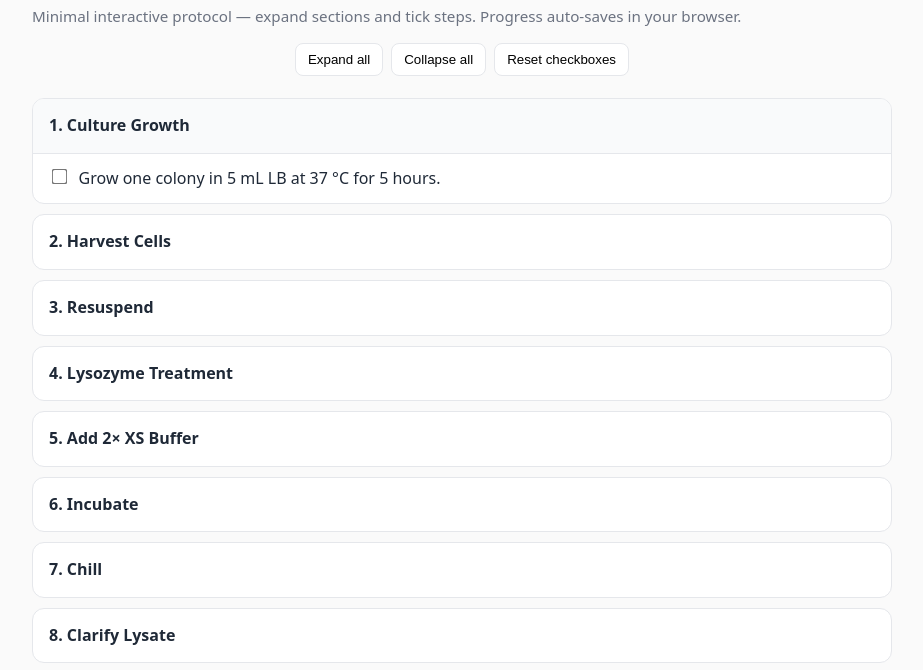
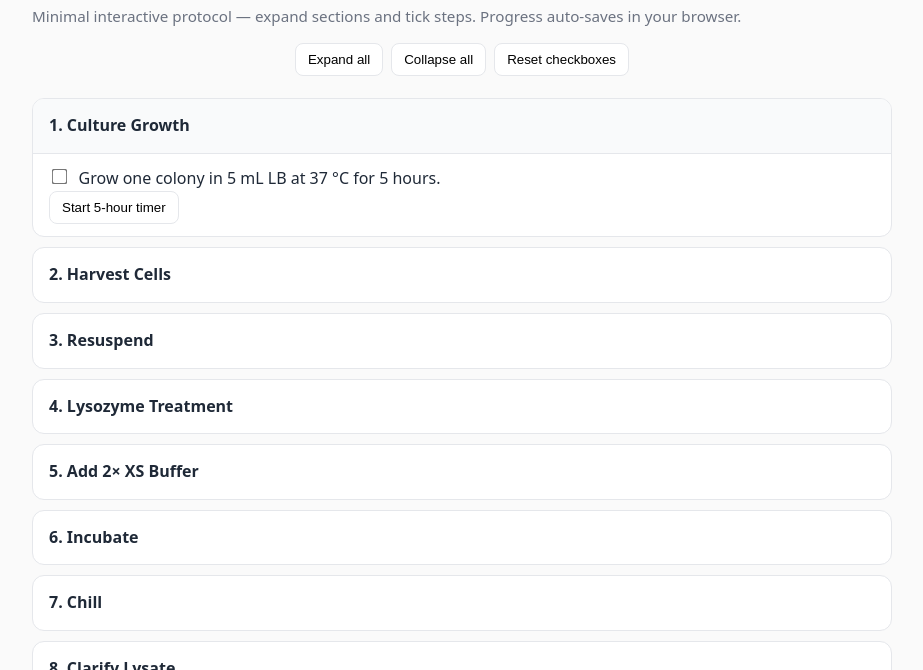
Before and after one commit to lc153/interactive-protocols, a plain HTML site: page protocols/dna-extraction/gdna.html in a window 1280 px wide. Shown: the part 109-779 px from the top of the page, without its empty margins (178-1101 px from the left). Drawn offline with Linux system fonts and the light colour scheme.

Commit message:
interactive_timer_added

```diff
--- a/protocols/dna-extraction/gdna.html
+++ b/protocols/dna-extraction/gdna.html
@@ -3,7 +3,7 @@
 <head>
 <meta charset="utf-8">
 <meta name="viewport" content="width=device-width, initial-scale=1">
-<title>gDNA Extraction Protocol (Interactive)</title>
+<title>gDNA Extraction </title>
 <link rel="stylesheet" href="../../shared-assets/style.css">
 </head>
 <body>
@@ -30,8 +30,13 @@ Author: Liam Cremona, 2025
       <input type="checkbox" id="gdna-1">
       <span>Grow one colony in 5 mL LB at 37&nbsp;°C for 5 hours.</span>
     </label>
+
+    <!-- 5-hour timer -->
+    <button onclick="startTimer('timer-5h', 5 * 60)">Start 5-hour timer</button>
+    <span id="timer-5h" style="margin-left:10px; font-weight:bold;"></span>
   </div>
 </details>
+
 
 <details>
   <summary>2. Harvest Cells</summary>
@@ -190,5 +195,30 @@ Author: Liam Cremona, 2025
   <p>Code: MIT • Content: CC BY-NC 4.0 • © 2025 Liam Cremona</p>
 </footer>
 
+<script>
+// Reusable countdown timer
+function startTimer(displayId, minutes) {
+  let totalSeconds = minutes * 60;
+
+  const display = document.getElementById(displayId);
+
+  const interval = setInterval(() => {
+    let hours = Math.floor(totalSeconds / 3600);
+    let mins = Math.floor((totalSeconds % 3600) / 60);
+    let secs = totalSeconds % 60;
+
+    display.textContent = `${hours}h ${mins}m ${secs.toString().padStart(2,"0")}s`;
+
+    if (totalSeconds <= 0) {
+      clearInterval(interval);
+      display.textContent = "Done ✅";
+      alert("5-hour incubation complete!");
+    }
+
+    totalSeconds--;
+  }, 1000);
+}
+</script>
+
 </body>
 </html>
```
